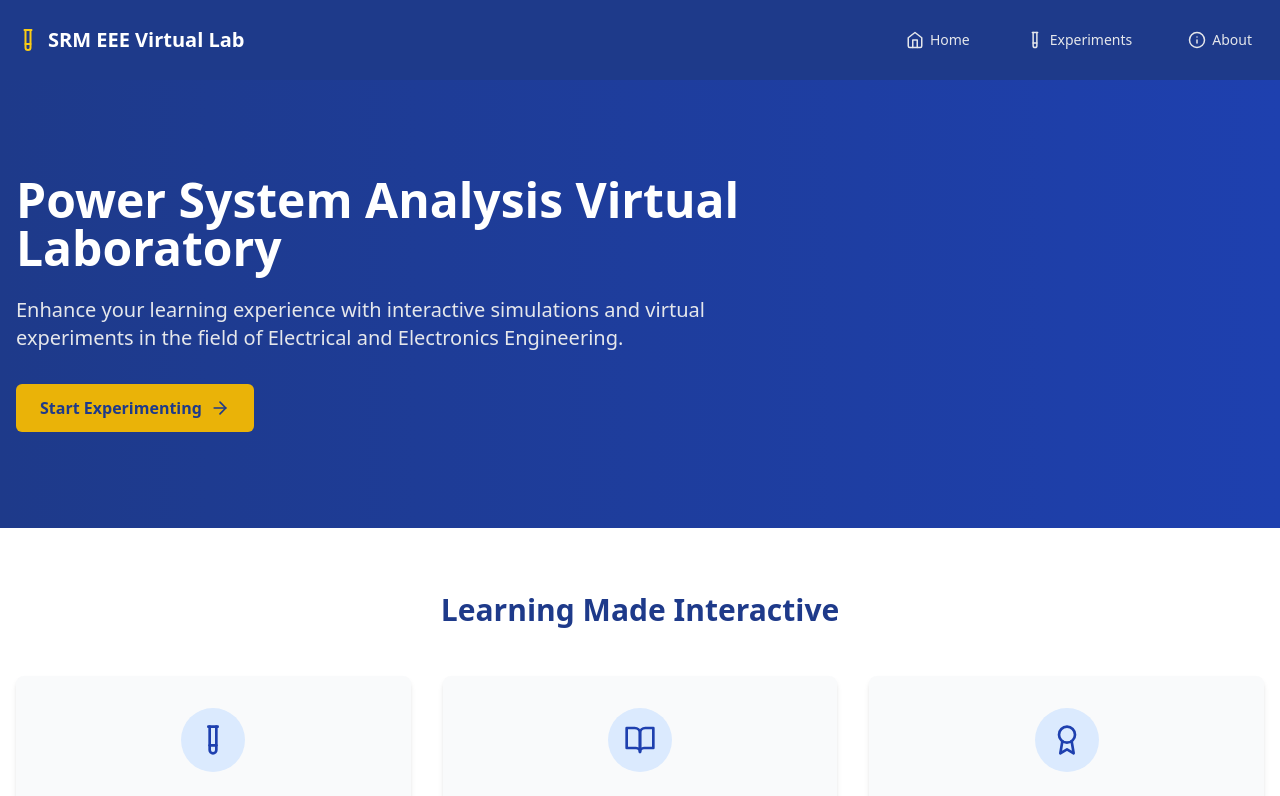
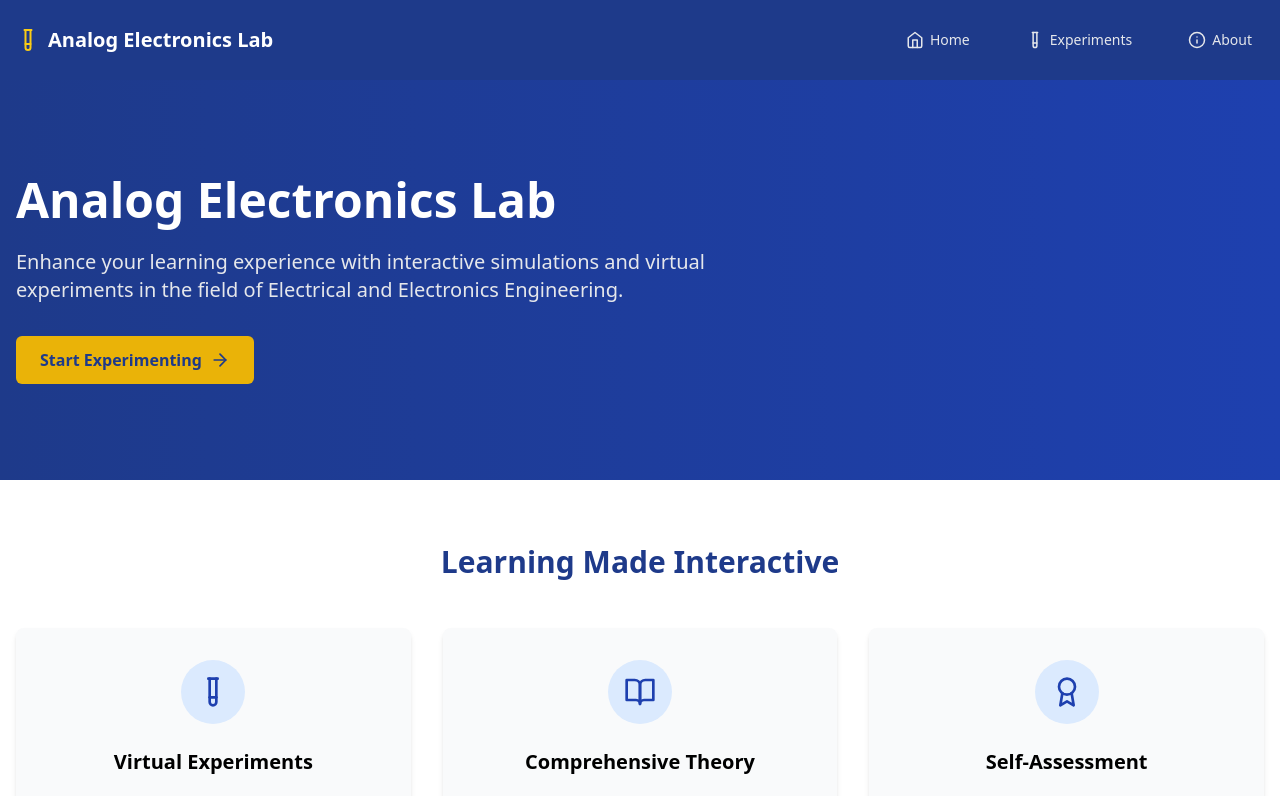
Before and after one commit to Pratyushsrivastavasgn/vrlabeee, a React (Vite) app: page / in a window 1280 px wide. Shown: the top 796 px of the page. Built offline with nearby package versions, Linux system fonts and the light colour scheme.

Commit message:
Experiment1 completed, Except quiz part.

```diff
--- a/src/components/Header.tsx
+++ b/src/components/Header.tsx
@@ -26,7 +26,7 @@ const Header = () => {
             <Link to="/" className="flex items-center">
               <TestTube className={`h-6 w-6 ${isScrolled ? 'text-blue-800' : 'text-yellow-400'}`} />
               <span className={`ml-2 text-xl font-bold ${isScrolled ? 'text-blue-900' : 'text-white'}`}>
-                SRM EEE Virtual Lab
+                Analog Electronics Lab
               </span>
             </Link>
           </div>
--- a/src/data/experiments.ts
+++ b/src/data/experiments.ts
@@ -1,6 +1,6 @@
 export const experiments = [
   {
-    id: 'experiment1',
+    id: 'experiment1',     //dont touch this line
     title: 'Experiment 1',
     description: 'SAMPLE TEXT',
     imageUrl: 'https://images.pexels.com/photos/577514/pexels-photo-577514.jpeg?auto=compress&cs=tinysrgb&dpr=2&h=750&w=1260'
--- a/src/experiments/Experiment3.tsx
+++ b/src/experiments/Experiment3.tsx
@@ -1,7 +1,7 @@
 import React from 'react';
 import ExperimentLayout from './layout/ExperimentLayout';
 
-const Experiment3 = () => {
+const Experiment3 = () => {       // dont touch this line
   return (
     <ExperimentLayout
       title="Experiment 1"
@@ -48,4 +48,4 @@ const QuizContent = () => (
   </div>
 );
 
-export default Experiment3;
+export default Experiment3;    // dont touch this line
--- a/src/experiments/Experiment6.tsx
+++ b/src/experiments/Experiment6.tsx
@@ -15,7 +15,6 @@ const Experiment6 = () => {
     />
   );
 };
-
 const TheoryContent = () => (
   <div className="prose max-w-none">
     {/* Add the theory content for Experiment 1 here */}
@@ -23,7 +22,6 @@ const TheoryContent = () => (
     <p>Explanation of concepts related to Experiment 1.</p>
   </div>
 );
-
 const ProcedureContent = () => (
   <div>
     {/* Add the procedure content for Experiment 1 here */}
@@ -31,7 +29,6 @@ const ProcedureContent = () => (
     <p>Step-by-step guide for performing Experiment 1.</p>
   </div>
 );
-
 const SimulationContent = () => (
   <div>
     {/* Add the simulation content for Experiment 1 here */}
--- a/src/pages/HomePage.tsx
+++ b/src/pages/HomePage.tsx
@@ -10,7 +10,7 @@ const HomePage = () => {
         <div className="container mx-auto px-4 py-16 md:py-24">
           <div className="max-w-3xl">
             <h1 className="text-4xl md:text-5xl font-bold mb-6">
-              Power System Analysis Virtual Laboratory
+              Analog Electronics Lab
             </h1>
             <p className="text-xl text-gray-200 mb-8">
               Enhance your learning experience with interactive simulations and virtual experiments
@@ -102,7 +102,14 @@ const HomePage = () => {
   );
 };
 
-const ExperimentCard = ({ title, description, imageUrl, slug }) => (
+interface ExperimentCardProps {
+  title: string;
+  description: string;
+  imageUrl: string;
+  slug: string;
+}
+
+const ExperimentCard: React.FC<ExperimentCardProps> = ({ title, description, imageUrl, slug }) => (
   <div className="bg-white rounded-lg shadow-md overflow-hidden hover:shadow-lg transition-shadow">
     <div className="h-48 bg-blue-200 bg-opacity-30">
       <img
```
